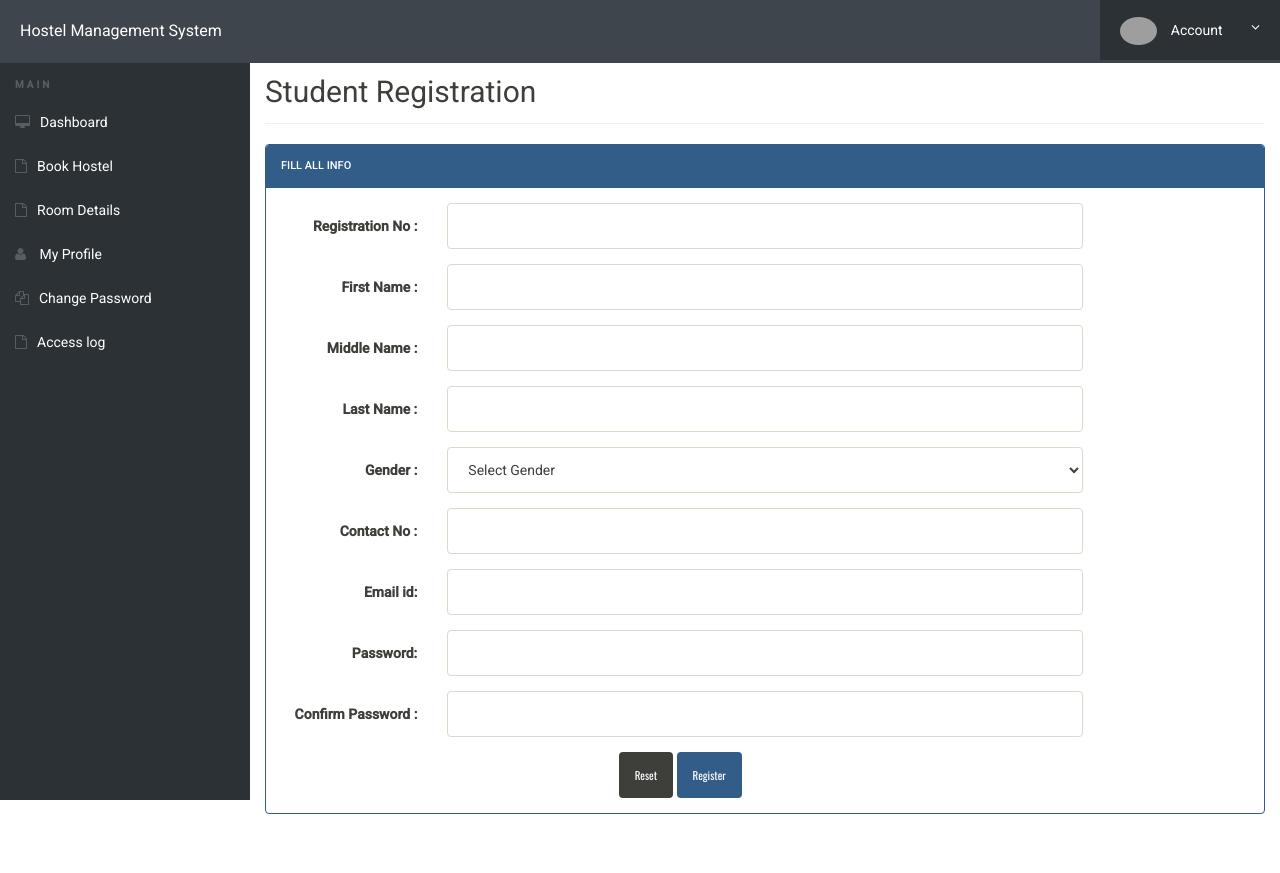
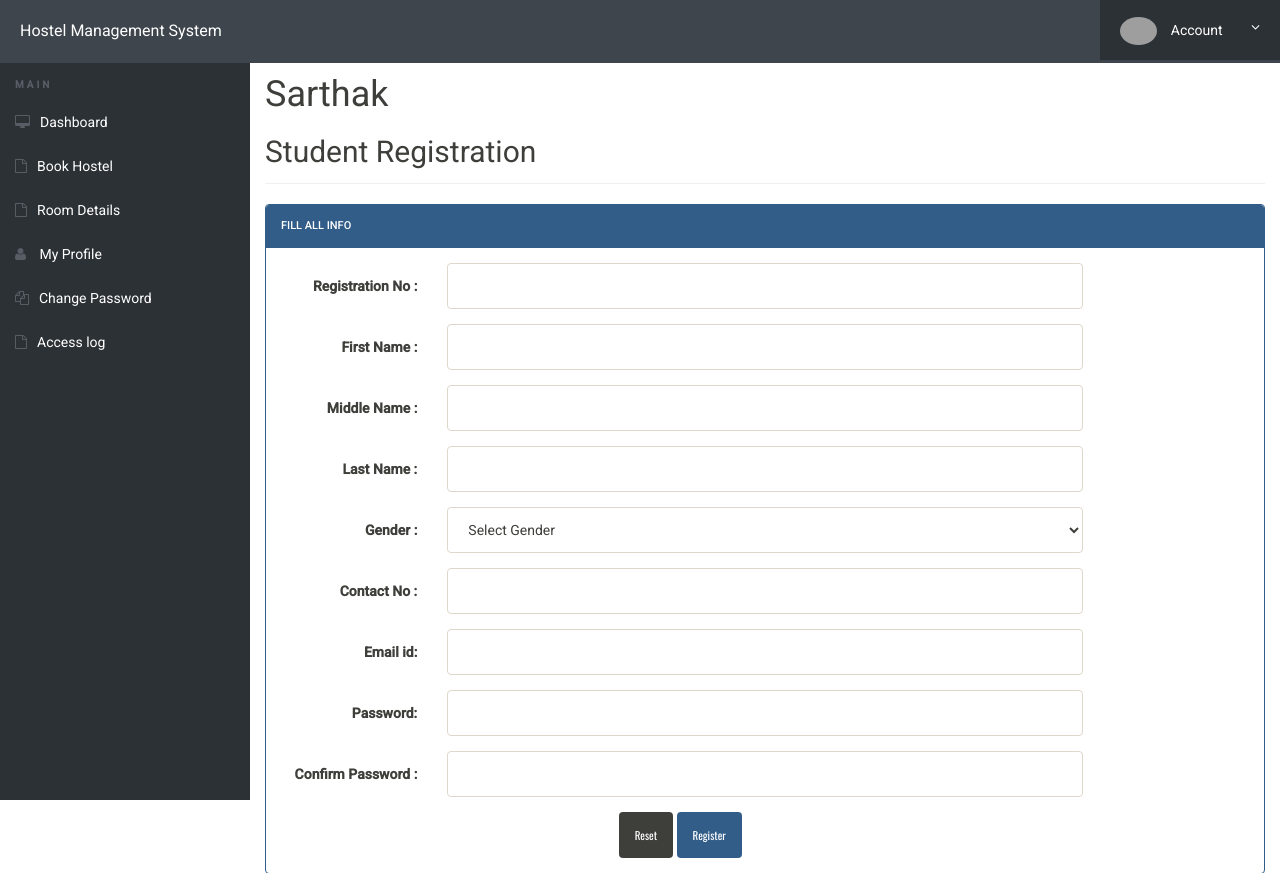
Before and after one commit to Manash111/Hostel_Management_System, a PHP site: page /registration.php in a window 1280 px wide. Shown: the top 873 px of the page. Before the commit the page ends 814 px from the top, so only its background shows below. Run offline with PHP 8.4, Linux system fonts and the light colour scheme; a user stored in the database is signed in; grey boxes are pictures that could not be loaded.

Commit message:
Modified registaration.php file

```diff
--- a/hostel/registration.php
+++ b/hostel/registration.php
@@ -75,6 +75,7 @@ return true;
 
 				<div class="row">
 					<div class="col-md-12">
+						<h1>Sarthak</h1>
 
 						<h2 class="page-title">Student Registration </h2>
 
```
